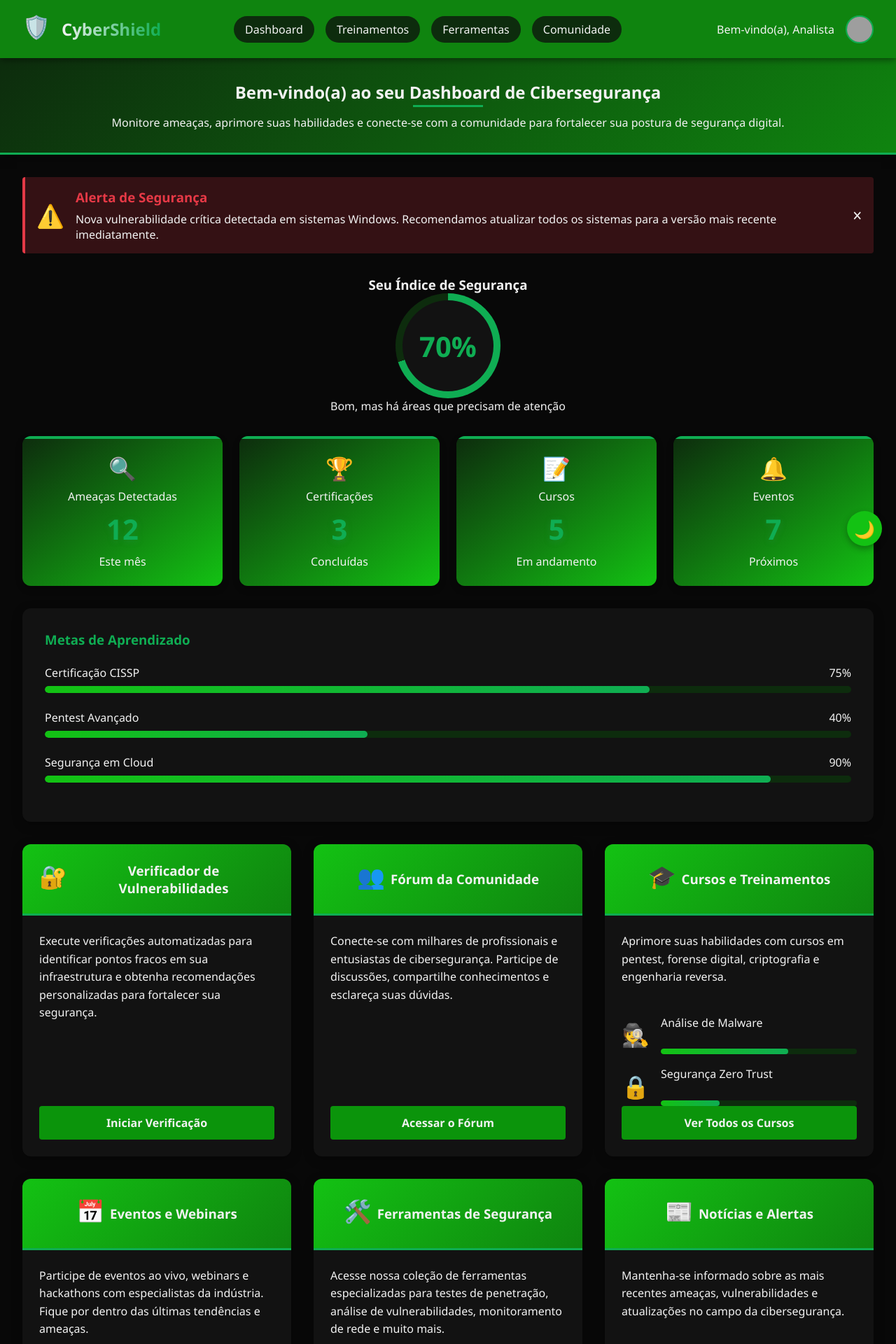
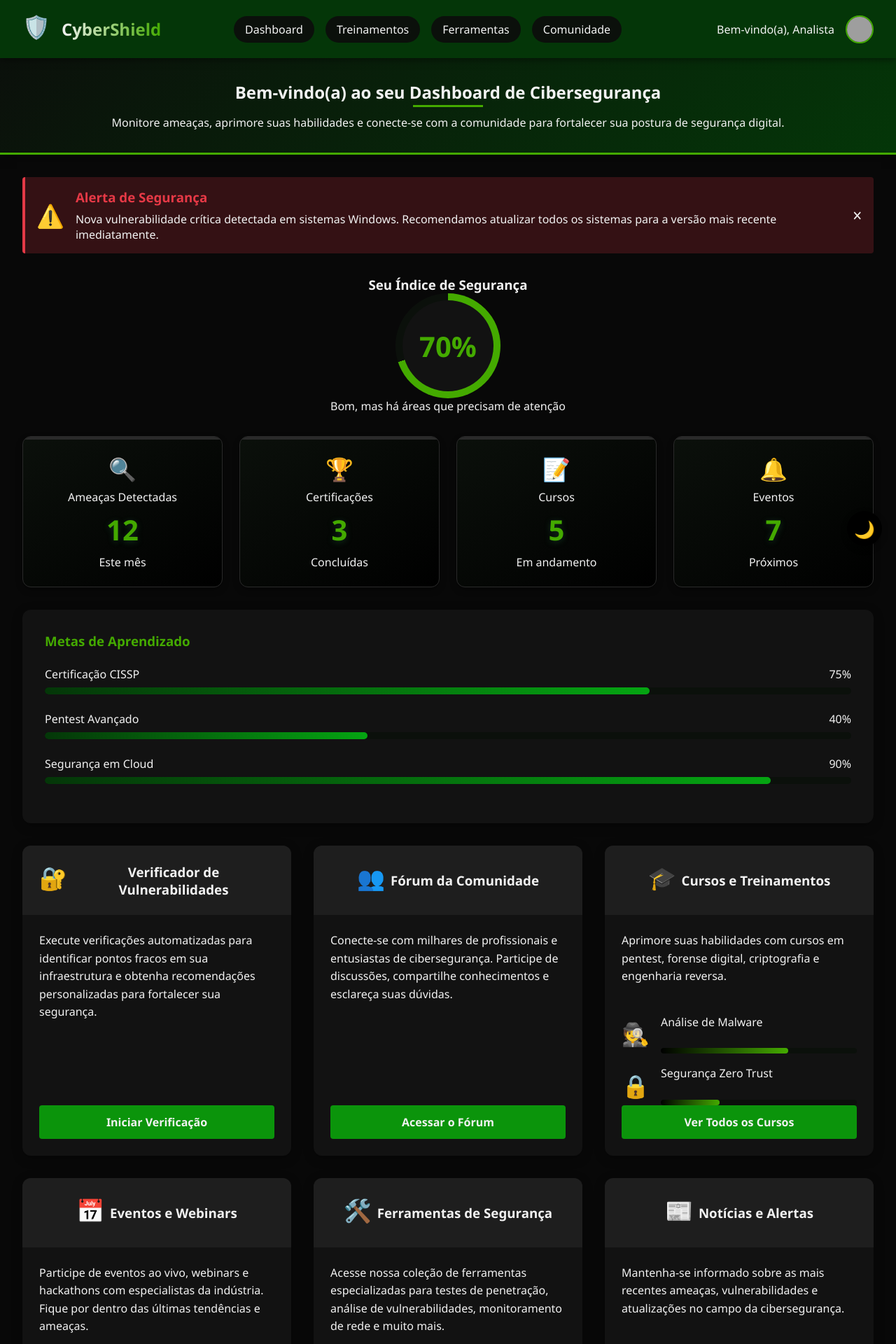
Before and after one commit to KaueSilva04/CybersecurityLics, a Flask app: template templates/lics-userDashboard.html in a window 1280 px wide. Shown: the top 1920 px of the page at 70% size. Run offline with Flask 3, Linux system fonts and the light colour scheme; the template is opened without the code that fills it, so the values that code supplies are empty; grey boxes are pictures that could not be loaded.

Commit message:
color dashboard

```diff
--- a/static/css/userDashboard.css
+++ b/static/css/userDashboard.css
@@ -1,9 +1,9 @@
 
 :root {
-    --primary-color: #0f840f;
-    --secondary-color: #0d2c0d;
-    --accent-color: #13c213;
-    --highlight-color: #0fad53;
+    --primary-color: #043608;
+    --secondary-color: #0b100b;
+    --accent-color: #000000;
+    --highlight-color: #44aa00ff;
     --text-color: #f2f2f2;
     --dark-bg: #080808;
     --card-bg: #121212;
@@ -175,14 +175,14 @@ main {
 
 .card:hover {
     transform: translateY(-5px);
-    box-shadow: 0 8px 25px rgba(0, 0, 0, 0.4);
+    box-shadow: 0 8px 25px rgb(0, 0, 0);
 }
 
 .card-header {
-    background: linear-gradient(135deg, var(--accent-color), var(--primary-color));
+    background-color:#1e1e1e;
     padding: 1.5rem;
     text-align: center;
-    border-bottom: 3px solid var(--highlight-color);
+    border-bottom: 3px solid var(--gray);
     display: flex;
     align-items: center;
     justify-content: center;
@@ -256,6 +256,7 @@ main {
     transition: transform 0.3s ease;
     position: relative;
     overflow: hidden;
+    border:solid 1px #2a2a2a;
 }
 
 .stat-box:hover {
@@ -269,7 +270,7 @@ main {
     left: 0;
     width: 100%;
     height: 4px;
-    background: var(--highlight-color);
+    background-color: #2a2a2a;
 }
 
 .stat-number {
@@ -318,8 +319,9 @@ main {
 .progress-fill {
     height: 100%;
     border-radius: 5px;
-    background: linear-gradient(90deg, var(--accent-color), var(--highlight-color));
+    background: linear-gradient(90deg, #043608, #05a512);
     transition: width 1s ease;
+    color: #0b940b;
 }
 
 .security-score {
```
